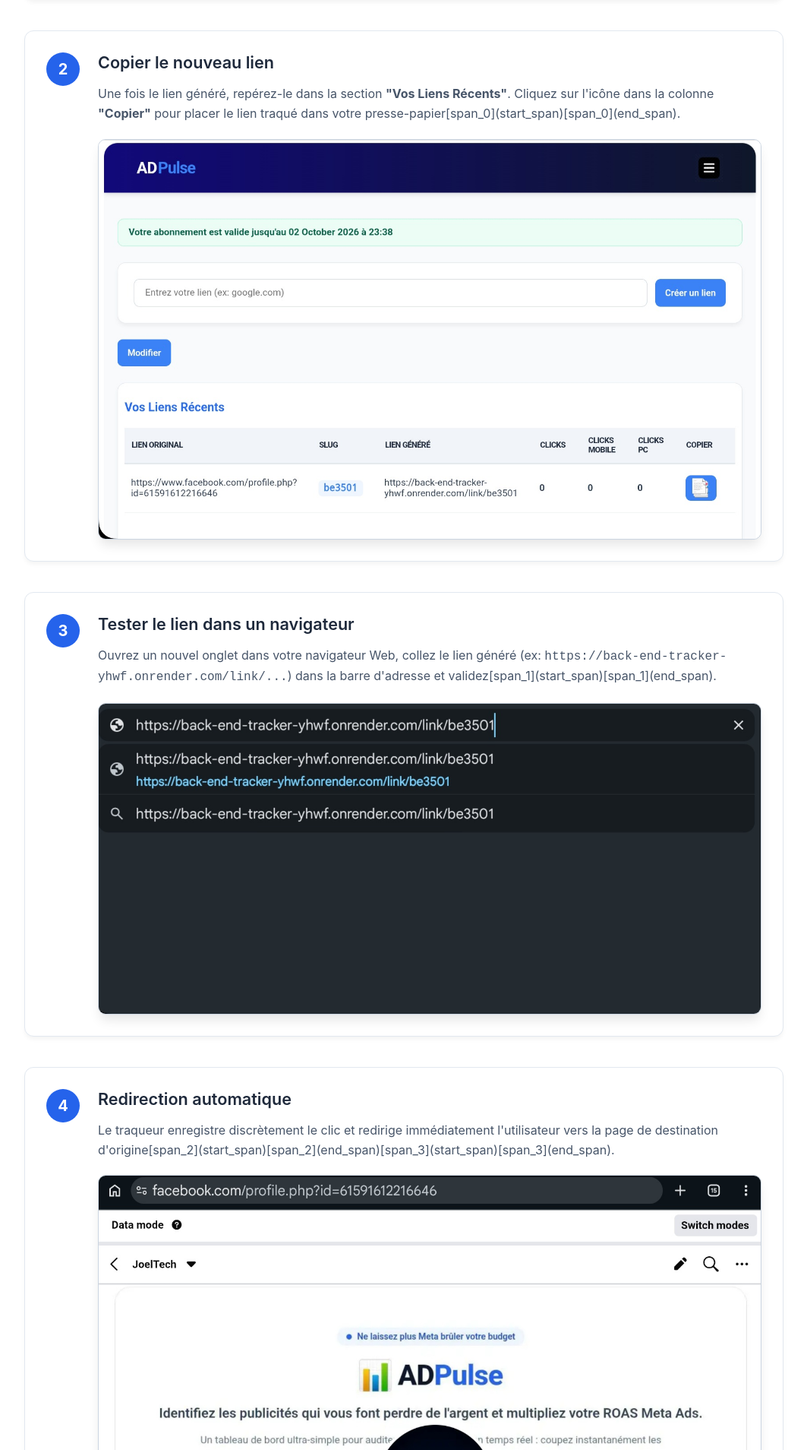
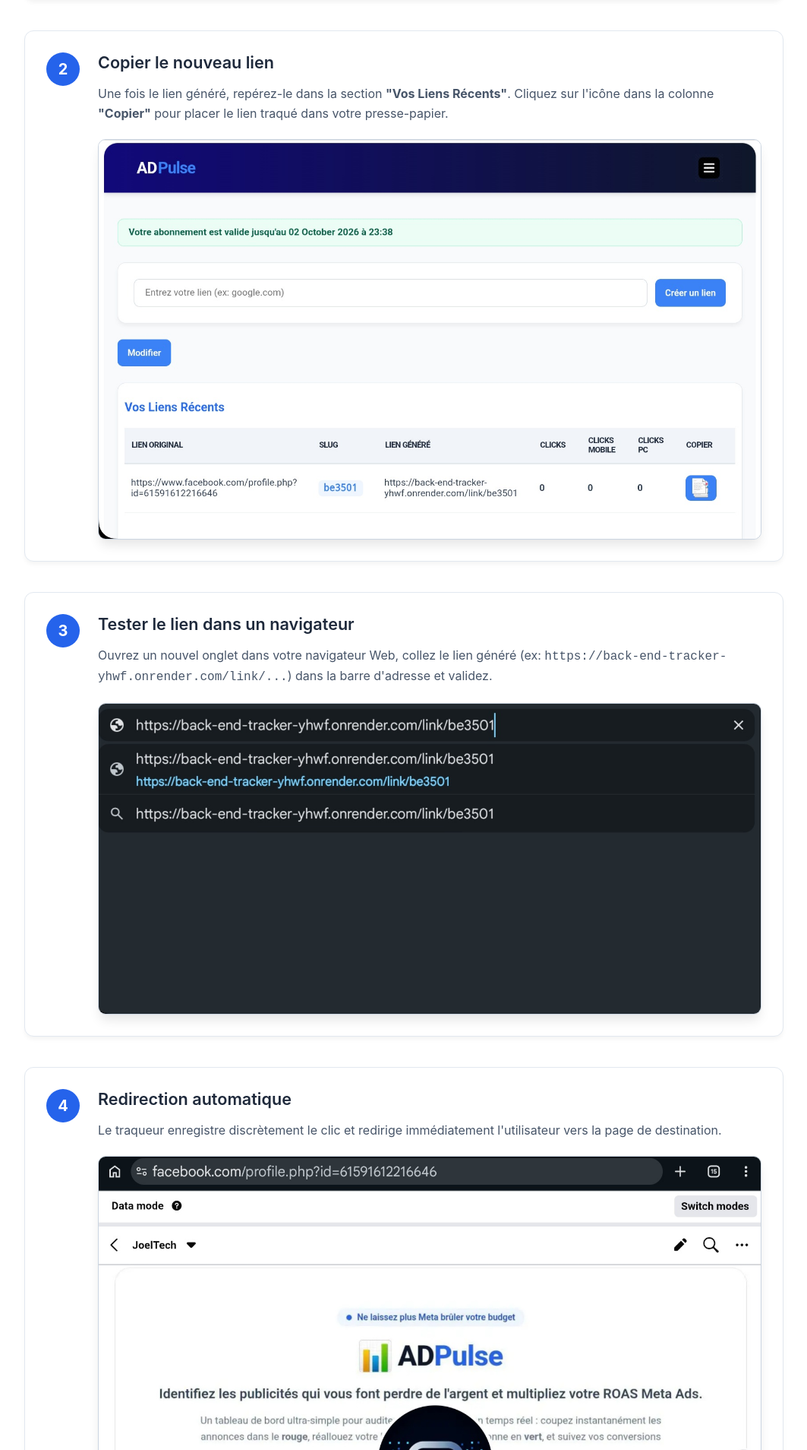
Before and after one commit to joelcinkenke2009-dotcom/FrontendTrackerLink, a Vue app: page /guideTraqueur in a window 1280 px wide. Shown: the part 952-2860 px from the top of the page at 76% size, without its empty margins (108-1171 px from the left). Built offline with nearby package versions, Linux system fonts and the light colour scheme; no server answers.

Commit message:
Remove unnecessary span tags from instructions

```diff
--- a/src/components/GuideTraqueur.vue
+++ b/src/components/GuideTraqueur.vue
@@ -24,7 +24,7 @@
         <div class="step-content">
           <h3>Copier le nouveau lien</h3>
           <p>
-            Une fois le lien généré, repérez-le dans la section <strong>"Vos Liens Récents"</strong>. Cliquez sur l'icône dans la colonne <strong>"Copier"</strong> pour placer le lien traqué dans votre presse-papier[span_0](start_span)[span_0](end_span).
+            Une fois le lien généré, repérez-le dans la section <strong>"Vos Liens Récents"</strong>. Cliquez sur l'icône dans la colonne <strong>"Copier"</strong> pour placer le lien traqué dans votre presse-papier.
           </p>
           <div class="image-wrapper">
             <img src="/step2.jpg" alt="Étape 2 - Copier le lien" class="step-img" />
@@ -38,7 +38,7 @@
         <div class="step-content">
           <h3>Tester le lien dans un navigateur</h3>
           <p>
-            Ouvrez un nouvel onglet dans votre navigateur Web, collez le lien généré (ex: <code>https://back-end-tracker-yhwf.onrender.com/link/...</code>) dans la barre d'adresse et validez[span_1](start_span)[span_1](end_span).
+            Ouvrez un nouvel onglet dans votre navigateur Web, collez le lien généré (ex: <code>https://back-end-tracker-yhwf.onrender.com/link/...</code>) dans la barre d'adresse et validez.
           </p>
           <div class="image-wrapper">
             <img src="/step3.jpg" alt="Étape 3 - Rechercher le lien" class="step-img" />
@@ -52,7 +52,7 @@
         <div class="step-content">
           <h3>Redirection automatique</h3>
           <p>
-            Le traqueur enregistre discrètement le clic et redirige immédiatement l'utilisateur vers la page de destination d'origine[span_2](start_span)[span_2](end_span)[span_3](start_span)[span_3](end_span).
+            Le traqueur enregistre discrètement le clic et redirige immédiatement l'utilisateur vers la page de destination.
           </p>
           <div class="image-wrapper">
             <img src="/step4.jpg" alt="Étape 4 - Redirection" class="step-img" />
@@ -66,7 +66,7 @@
         <div class="step-content">
           <h3>Vérifier les statistiques</h3>
           <p>
-            Retournez sur votre dashboard ADPulse et rafraîchissez la page[span_4](start_span)[span_4](end_span). Les métriques <strong>Clicks Total</strong>, <strong>Clicks Mobile</strong> et <strong>Clicks PC</strong> sont automatiquement mises à jour[span_5](start_span)[span_5](end_span).
+            Retournez sur votre dashboard ADPulse et rafraîchissez la page. Les métriques <strong>Clicks Total</strong>, <strong>Clicks Mobile</strong> et <strong>Clicks PC</strong> sont automatiquement mises à jour.
           </p>
           <div class="image-wrapper">
             <img src="/step5.jpg" alt="Étape 5 - Statistiques" class="step-img" />
```
